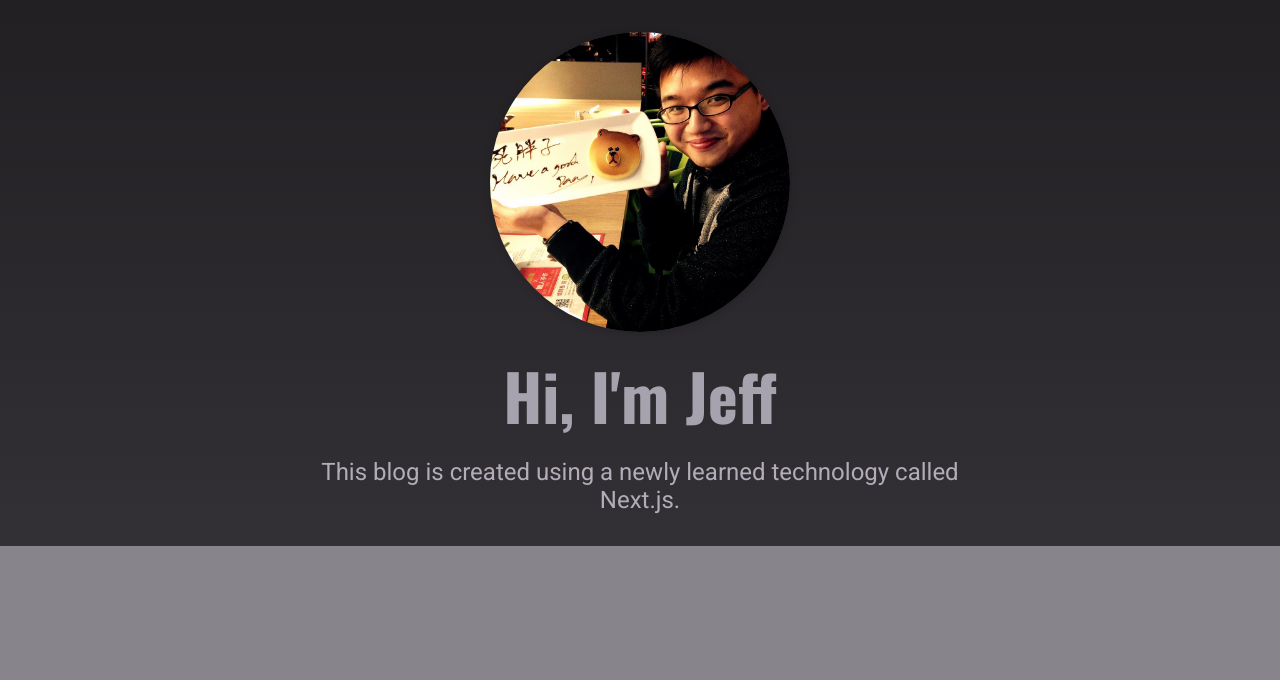
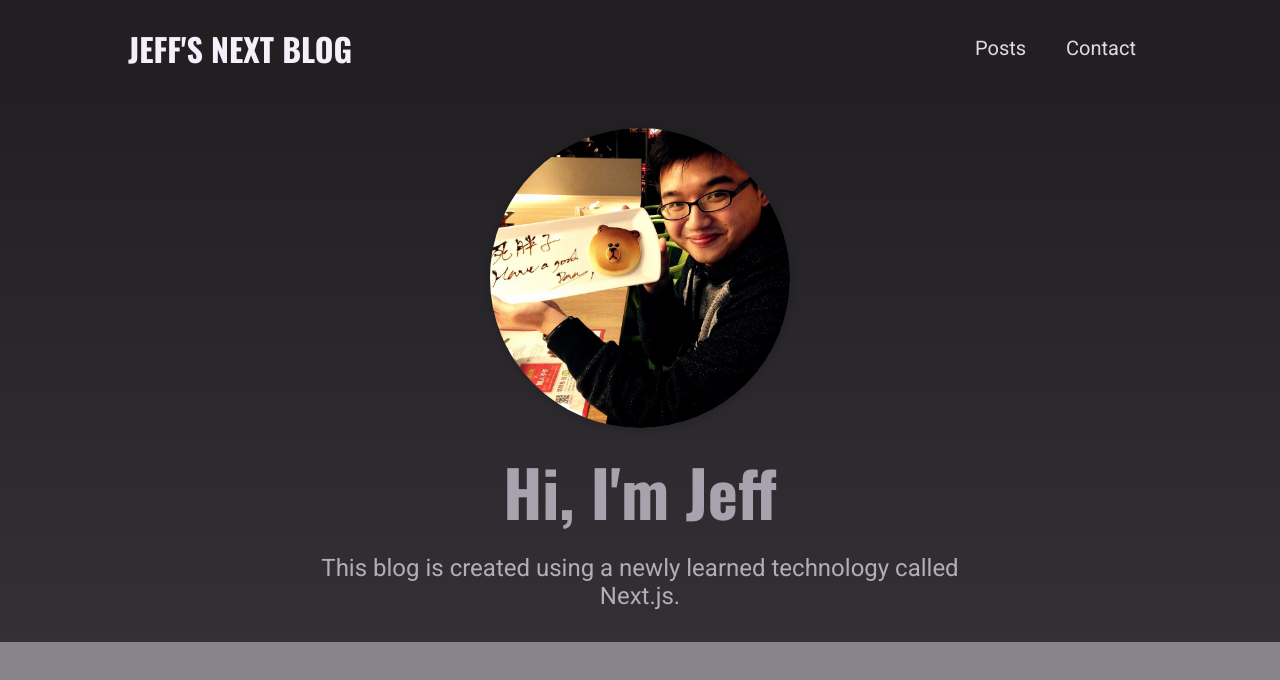
Before and after one commit to jeff0518/nextjs-blog, a Next.js app: page / in a window 1280 px wide. Shown: the top 680 px of the page. Built offline with nearby package versions, Linux system fonts and the light colour scheme.

Commit message:
feat: layout

```diff
--- /dev/null
+++ b/components/layout/Layout.jsx
@@ -0,0 +1,12 @@
+import MainNavigation from "./MainNavigation";
+
+function Layout(props) {
+  return (
+    <>
+      <MainNavigation />
+      <main>{props.children}</main>
+    </>
+  );
+}
+
+export default Layout;
--- /dev/null
+++ b/components/layout/Logo.jsx
@@ -0,0 +1,7 @@
+import classes from "./Logo.module.css";
+
+function Logo() {
+  return <div className={classes.logo}>Jeff's Next Blog</div>;
+}
+
+export default Logo;
--- /dev/null
+++ b/components/layout/Logo.module.css
@@ -0,0 +1,13 @@
+.logo {
+  text-transform: uppercase;
+  font-size: var(--size-5);
+  font-weight: bold;
+  font-family: 'Oswald', sans-serif;
+  color: var(--color-grey-50);
+}
+
+@media (min-width: 768px) {
+  .logo {
+    font-size: var(--size-8);
+  }
+}
--- /dev/null
+++ b/components/layout/MainNavigation.jsx
@@ -0,0 +1,27 @@
+import Link from "next/link";
+import Logo from "./Logo";
+
+import classes from './MainNavigation.module.css'
+
+function MainNavigation() {
+  return (
+    <header className={classes.header}>
+      <Link href="/">
+        <Logo />
+      </Link>
+
+      <nav>
+        <ul>
+          <li>
+            <Link href="/posts">Posts</Link>
+          </li>
+          <li>
+            <Link href="/contact">Contact</Link>
+          </li>
+        </ul>
+      </nav>
+    </header>
+  );
+}
+
+export default MainNavigation;
--- /dev/null
+++ b/components/layout/MainNavigation.module.css
@@ -0,0 +1,42 @@
+.header {
+  width: 100%;
+  height: 6rem;
+  background-color: var(--color-grey-900);
+  display: flex;
+  justify-content: space-between;
+  align-items: center;
+  padding: 0 10%;
+}
+
+.header ul {
+  list-style: none;
+  display: flex;
+  align-items: baseline;
+  margin: 0;
+  padding: 0;
+}
+
+.header li {
+  margin: 0 var(--size-4);
+}
+
+.header a {
+  color: var(--color-grey-100);
+  font-size: var(--size-4);
+}
+
+.header a:hover,
+.header a:active,
+.header a.active {
+  color: var(--color-grey-200);
+}
+
+@media (min-width: 768px) {
+  .header ul {
+    gap: 0.5rem;
+  }
+
+  .header a {
+    font-size: var(--size-5);
+  }
+}
--- a/pages/_app.jsx
+++ b/pages/_app.jsx
@@ -1,5 +1,10 @@
-import '@/styles/globals.css'
+import Layout from "@/components/layout/Layout";
+import "@/styles/globals.css";
 
 export default function MyApp({ Component, pageProps }) {
-  return <Component {...pageProps} />
+  return (
+    <Layout>
+      <Component {...pageProps} />
+    </Layout>
+  );
 }
```
